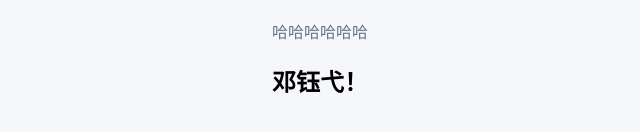
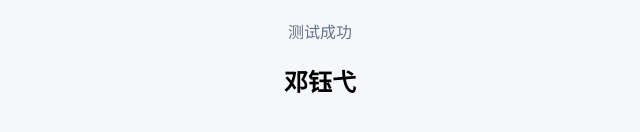
Before and after one commit to eyecomorbidity/pages-test, a plain HTML site: page index.html in a window 1280 px wide. Shown: the part 178-310 px from the top of the page, without its empty margins (320-960 px from the left). Drawn offline with Linux system fonts and the light colour scheme.

Commit message:
Update index.html

```diff
--- a/index.html
+++ b/index.html
@@ -17,7 +17,7 @@
 </head>
 <body>
   <h1>我是宇宙无敌大帅哥</h1>
-  <p>哈哈哈哈哈哈</p>
-  <h2>邓钰弋！</h2>
+  <p>测试成功</p>
+  <h2>邓钰弋</h2>
 </body>
 </html>
```
